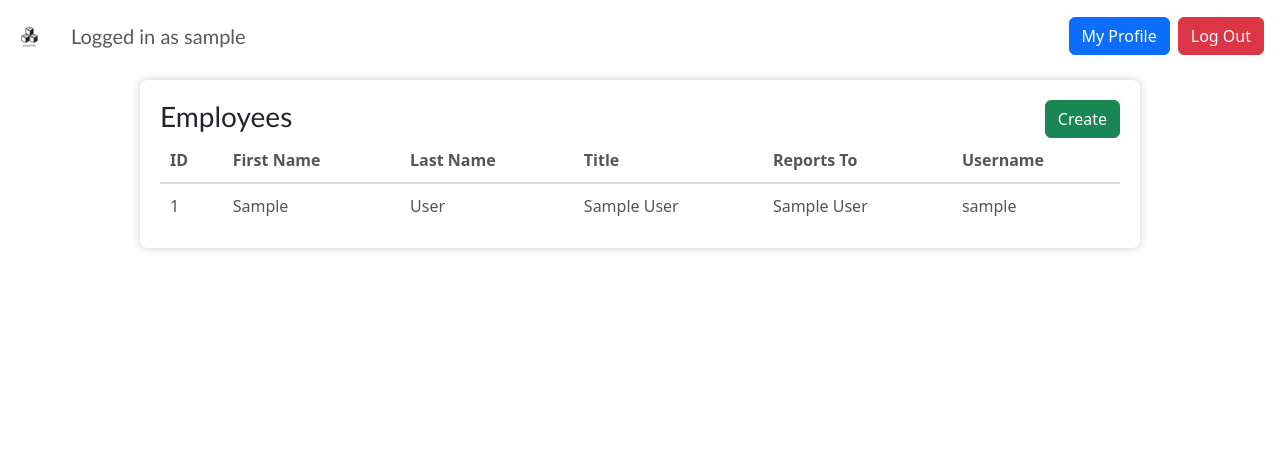
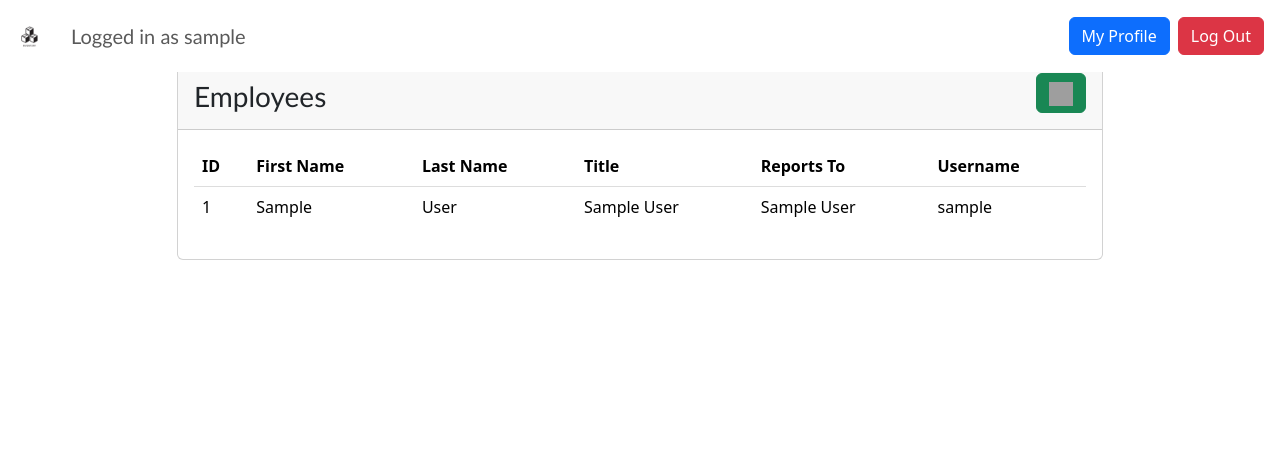
Before and after one commit to Teknicallity/Comp405-Inventory, a Flask app: page /employees/ in a window 1280 px wide. Shown: the top 460 px of the page. Run offline with Flask 3, Linux system fonts and the light colour scheme; the visitor is signed in with stand-in values (Sample User, id 1); tables that the repository leaves empty hold one stand-in row (values such as "Sample post"); some libraries are stand-ins or nearby versions; grey boxes are pictures that could not be loaded.

Commit message:
made bootstrap webpage and added create image icon

```diff
--- a/app/templates/employee_list.html
+++ b/app/templates/employee_list.html
@@ -1,21 +1,25 @@
 {% extends 'base.html' %}
-
 
 {% block styles %}
     <link rel="stylesheet" href="{{ url_for('static', filename='stylesheets/large_table.css') }}">
 {% endblock %}
 
-
 {% block main %}
-    <div class="page-container">
-        <div class="list-table highlightable page-card" style="max-width: 1000px;">
-            <div class="table-label">
+    <div class="container mt-5">
+        <div class="row justify-content-center">
+            <div class="col-md-10"> <!-- Adjust the width by changing the col-md-* class -->
+                <div class="card">
+                    <div class="card-header d-flex justify-content-between align-items-center">
                         <h3>Employees</h3>
                         {% if current_user.is_authenticated and current_user.is_admin %}
-                    <a href="{{ url_for('main.create_employee') }}" class="btn btn-success" role="button">Create</a>
+                            <a href="{{ url_for('main.create_employee') }}" class="btn btn-success btn-block mb-2" role="button">
+                                <img src="{{ url_for('static', filename='images/add-user.png') }}" alt="Add" style="width: 24px; height: 24px;">
+                            </a>
                         {% endif %}
                     </div>
-            <table>
+                    <div class="card-body">
+                        <div class="table-responsive">
+                            <table class="table table-hover">
                                 <thead>
                                 <tr>
                                     <th>ID</th>
@@ -41,4 +45,8 @@
                             </table>
                         </div>
                     </div>
+                </div>
+            </div>
+        </div>
+    </div>
 {% endblock %}
```
Lines whose indentation alone changed are shown as unchanged.
